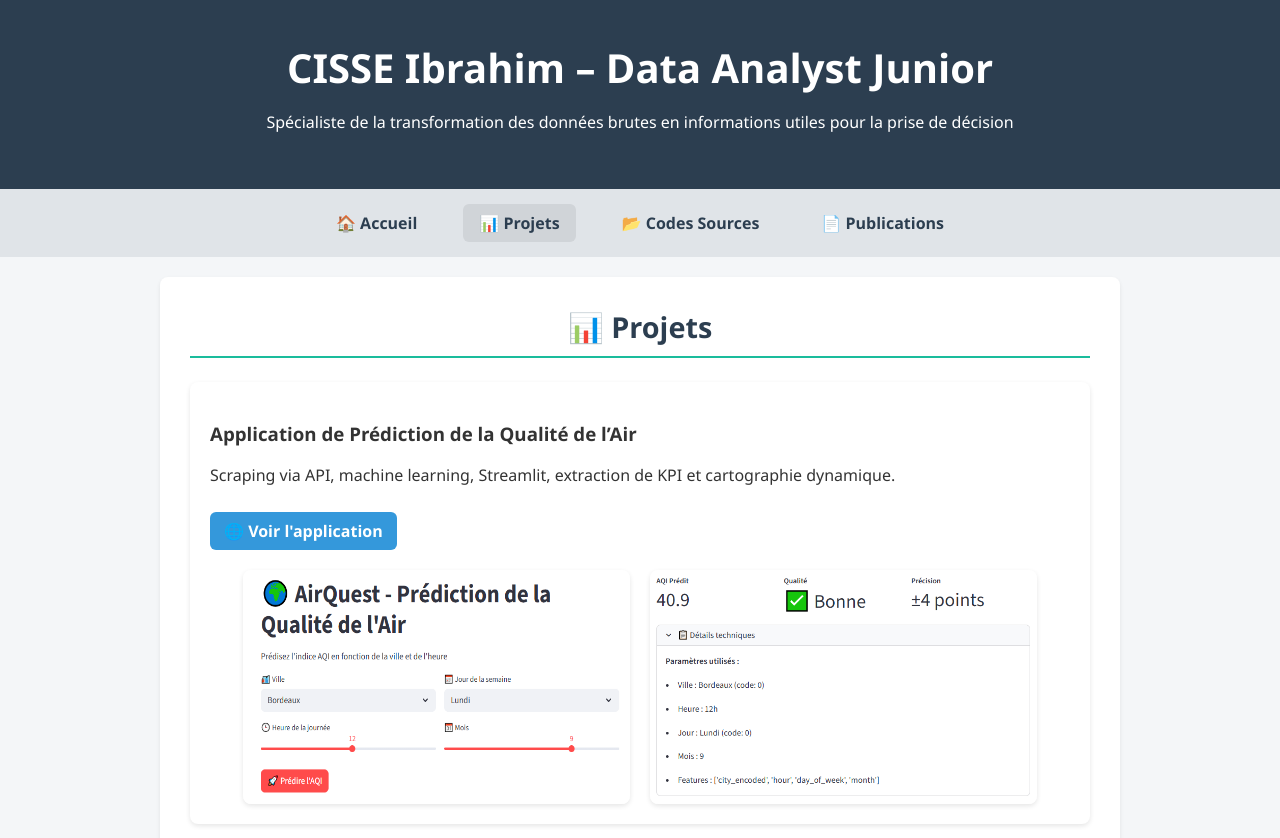
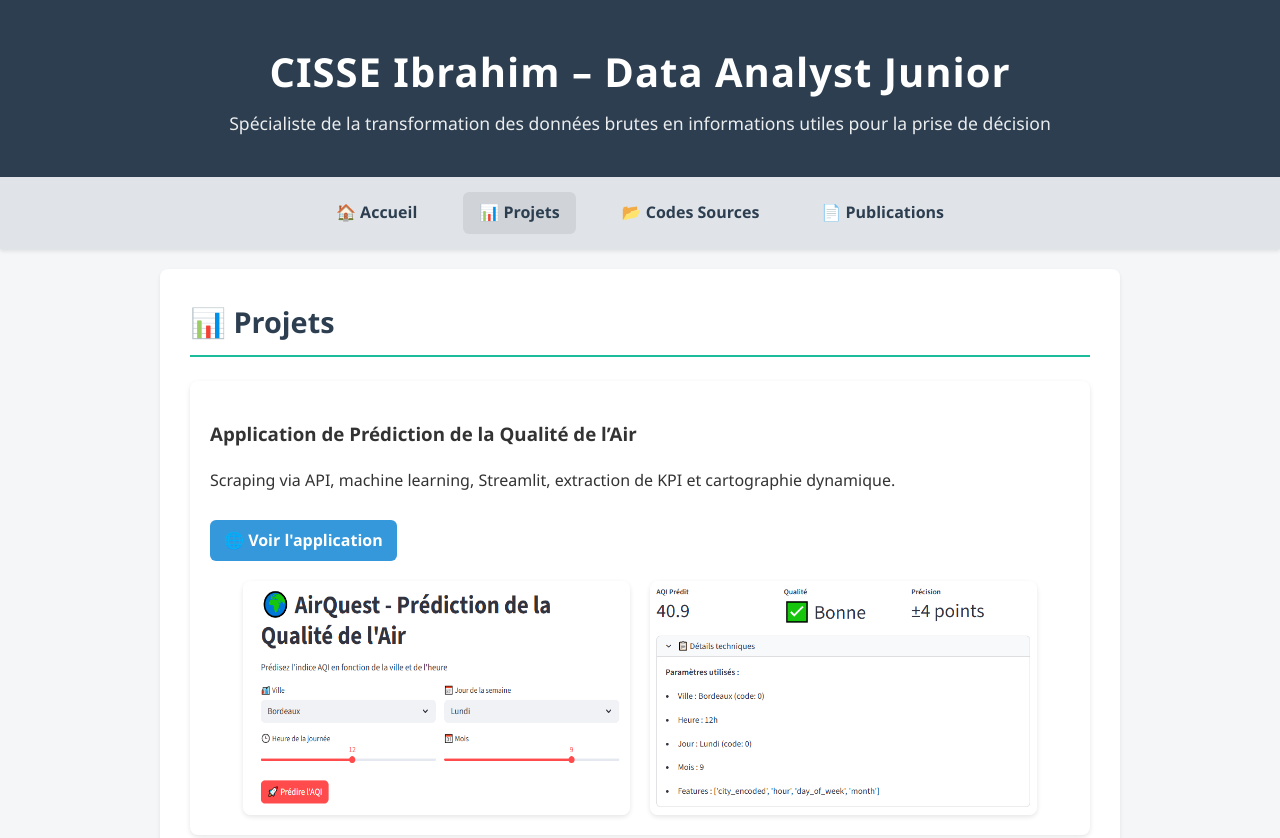
Before and after one commit to CIibra/PORTFOLIO_DATA, a plain HTML site: page projets.html in a window 1280 px wide. Shown: the top 838 px of the page. Drawn offline with Linux system fonts and the light colour scheme.

Commit message:
style.css

```diff
--- a/style.css
+++ b/style.css
@@ -1,62 +1,57 @@
-/* Structure générale */
-/* Correction footer collé en bas */
+/* --- 1. GÉNÉRAL ET STRUCTURE --- */
+
+/* Correction footer collé en bas (utilisant flexbox sur le body) */
 html, body {
     height: 100%;
 }
 
 body {
+    /* Style général du body, utilise Segoe UI */
+    font-family: 'Segoe UI', sans-serif;
+    line-height: 1.6; /* Ajouté pour une meilleure lisibilité dans les sections */
+    margin: 0;
+    padding: 0;
+    background-color: #f4f6f8; /* Arrière-plan général clair */
+    color: #333; /* Couleur de texte principale */
+
+    /* Configuration Flexbox pour pousser le footer vers le bas */
     display: flex;
     flex-direction: column;
     min-height: 100vh;
 }
 
-.section {
-  flex: 1; /* pousse le footer vers le bas */
-}
-
-body {
-  font-family: 'Segoe UI', sans-serif;
-  margin: 0;
-  padding: 0;
-  background: #f4f6f8;
-  color: #333;
-}
+/* --- 2. EN-TÊTE ET NAVIGATION --- */
 header {
-  background: #2c3e50;
+    background-color: #2c3e50; /* Bleu foncé/gris élégant */
     color: white;
     padding: 40px 20px;
     text-align: center;
+    box-shadow: 0 4px 6px rgba(0, 0, 0, 0.1); /* Ajouté une ombre pour le relief */
 }
-h1 {
+
+header h1 {
     margin: 0;
+    margin-bottom: 5px; /* Ajouté pour séparer du pitch */
     font-size: 2.5em;
+    letter-spacing: 1px;
 }
-h2 {
-  color: #2c3e50;
-  margin-top: 40px;
-  text-align: center;
-}
-.section {
-  max-width: 1100px;
-  margin: auto;
-  padding: 20px;
-}
-footer {
-  text-align: center;
-  padding: 20px;
-  background: #2c3e50;
-  color: white;
-  margin-top: 40px;
+
+header p {
+    margin: 0;
+    font-size: 1.1em;
+    opacity: 0.9;
 }
 
 /* Navigation */
 nav {
-  background-color: #e0e4e8;
+    background-color: #e0e4e8; /* Couleur claire pour la barre de navigation */
     display: flex;
     justify-content: center;
     gap: 30px;
     padding: 15px 0;
+    box-shadow: 0 2px 4px rgba(0, 0, 0, 0.1); /* Ajouté une ombre pour la séparation */
 }
+
 nav a {
     font-weight: bold;
     color: #2c3e50;
@@ -65,9 +60,78 @@ nav a {
     border-radius: 6px;
     transition: background-color 0.3s ease;
 }
+
 nav a:hover,
 nav a.active {
-  background-color: #d0d4d8;
+    background-color: #d0d4d8; /* Hover couleur générale */
+}
+
+/* --- 3. SECTIONS DE CONTENU (Le cœur du portfolio) --- */
+.section {
+    background-color: white;
+    margin: 20px auto; /* 20px au lieu de 30px pour réduire les marges auto */
+    padding: 30px;
+    max-width: 900px;
+    border-radius: 8px;
+    box-shadow: 0 2px 4px rgba(0, 0, 0, 0.08);
+    flex: 1; /* Pousse le footer vers le bas */
+}
+
+.section h2 {
+    /* Règle unifiée pour h2 */
+    color: #2c3e50;
+    border-bottom: 2px solid #1abc9c; /* Ligne d'accent sous les titres */
+    padding-bottom: 10px;
+    margin-top: 0;
+    font-size: 1.8em;
+    text-align: left; /* Aligné à gauche dans la section (correction de la redondance) */
+}
+
+/* --- 4. LISTES DE COMPÉTENCES ET LIVRABLES --- */
+.section ul {
+    list-style-type: none; /* Retirer les puces par défaut */
+    padding: 0;
+    display: grid;
+    grid-template-columns: 1fr; /* Une colonne par défaut */
+    gap: 4px; /* Remplacer gap: 4px; par 10px ou laisser 4px pour plus de compacité */
+}
+
+/* Style des éléments de liste (compétences) */
+.section li {
+    background-color: #ecf0f1; /* Fond très clair pour les puces */
+    padding: 10px 15px;
+    border-radius: 4px;
+    border-left: 5px solid #3498db; /* Barre bleue pour l'accent */
+    transition: background-color 0.2s;
+}
+
+.section li:hover {
+    background-color: #dde1e5;
+}
+
+/* Rendre le texte en gras plus visible */
+.section li strong {
+    color: #2c3e50;
+}
+
+/* Pour les écrans plus larges, passer en 2 colonnes pour les listes */
+@media (min-width: 768px) {
+    .section ul {
+        grid-template-columns: repeat(2, 1fr);
+        gap: 10px; /* Espace plus grand en 2 colonnes */
+    }
+}
+
+/* --- 5. LIENS (Général) --- */
+a {
+    color: #3498db; /* Bleu vif pour les liens */
+    text-decoration: none;
+    transition: color 0.3s;
+}
+
+a:hover {
+    color: #2980b9;
+    text-decoration: underline;
 }
 
 /* Email */
@@ -82,6 +146,61 @@ nav a.active {
 }
 .email-link:hover {
     background-color: #d0d4d8;
+}
+
+/* --- 6. PIED DE PAGE --- */
+footer {
+    text-align: center;
+    padding: 20px;
+    background-color: #2c3e50;
+    color: white;
+    margin-top: auto; /* Permet de rester en bas grâce à flex-direction: column; */
+}
+
+footer a {
+    color: #1abc9c; /* Liens de contact en couleur d'accentuation */
+    margin: 0 15px; /* Ajouté pour séparer les liens */
+}
+
+footer a:hover {
+    color: white;
+    text-decoration: none;
+}
+
+/* --- 7. STYLES SPÉCIFIQUES (Projets & Codes) --- */
+.project {
+    background: white;
+    padding: 20px;
+    margin-bottom: 20px;
+    border-radius: 8px;
+    box-shadow: 0 2px 5px rgba(0,0,0,0.1);
+}
+.gallery {
+    display: flex;
+    flex-wrap: wrap;
+    justify-content: center;
+    gap: 20px;
+    margin-top: 20px;
+}
+.gallery img {
+    width: 45%;
+    border-radius: 8px;
+    box-shadow: 0 2px 5px rgba(0,0,0,0.1);
+}
+.project-link {
+    display: inline-block;
+    margin-top: 10px;
+    margin-right: 10px;
+    padding: 8px 14px;
+    background-color: #3498db;
+    color: white;
+    border-radius: 6px;
+    text-decoration: none;
+    font-weight: bold;
+    transition: background-color 0.3s ease;
+}
+.project-link:hover {
+    background-color: #2980b9;
 }
 
 /* Codes Sources */
@@ -129,109 +248,3 @@ nav a.active {
 .code-download:hover {
     background-color: #2980b9;
 }
-
-/* Projets */
-.project {
-  background: white;
-  padding: 20px;
-  margin-bottom: 20px;
-  border-radius: 8px;
-  box-shadow: 0 2px 5px rgba(0,0,0,0.1);
-}
-.gallery {
-  display: flex;
-  flex-wrap: wrap;
-  justify-content: center;
-  gap: 20px;
-  margin-top: 20px;
-}
-.gallery img {
-  width: 45%;
-  border-radius: 8px;
-  box-shadow: 0 2px 5px rgba(0,0,0,0.1);
-}
-.project-link {
-  display: inline-block;
-  margin-top: 10px;
-  margin-right: 10px;
-  padding: 8px 14px;
-  background-color: #3498db;
-  color: white;
-  border-radius: 6px;
-  text-decoration: none;
-  font-weight: bold;
-  transition: background-color 0.3s ease;
-}
-.project-link:hover {
-  background-color: #2980b9;
-}
-
-/* --- 3. SECTIONS DE CONTENU (Le cœur du portfolio) --- */
-.section {
-    background-color: white;
-    margin: 20px auto;
-    padding: 30px;
-    max-width: 900px;
-    border-radius: 8px;
-    box-shadow: 0 2px 4px rgba(0, 0, 0, 0.08); /* Ombre légère pour effet de carte */
-}
-
-.section h2 {
-    color: #2c3e50;
-    border-bottom: 2px solid #1abc9c; /* Ligne d'accent sous les titres */
-    padding-bottom: 10px;
-    margin-top: 0;
-    font-size: 1.8em;
-}
-
-/* --- 4. LISTES DE COMPÉTENCES ET LIVRABLES --- */
-.section ul {
-    list-style-type: none; /* Retirer les puces par défaut */
-    padding: 0;
-    display: grid;
-    grid-template-columns: 1fr; /* Une colonne par défaut */
-    gap: 4px;
-}
-
-/* Style des éléments de liste (compétences) */
-.section li {
-    background-color: #ecf0f1; /* Fond très clair pour les puces */
-    padding: 10px 15px;
-    border-radius: 4px;
-    border-left: 5px solid #3498db; /* Barre bleue pour l'accent */
-    transition: background-color 0.2s;
-}
-
-.section li:hover {
-    background-color: #dde1e5;
-}
-
-/* Rendre le texte en gras plus visible */
-.section li strong {
-    color: #2c3e50;
-}
-
-/* Pour les écrans plus larges, passer en 2 colonnes pour les listes */
-@media (min-width: 768px) {
-    .section ul {
-        grid-template-columns: repeat(2, 1fr);
-    }
-}
-
-/* --- 5. LIENS ET PIED DE PAGE --- */
-a {
-    color: #3498db; /* Bleu vif pour les liens */
-    text-decoration: none;
-    transition: color 0.3s;
-}
-
-a:hover {
-    color: #2980b9;
-    text-decoration: underline;
-}
-
-
-footer a:hover {
-    color: white;
-    text-decoration: none;
-}
```
Lines whose indentation alone changed are shown as unchanged.
